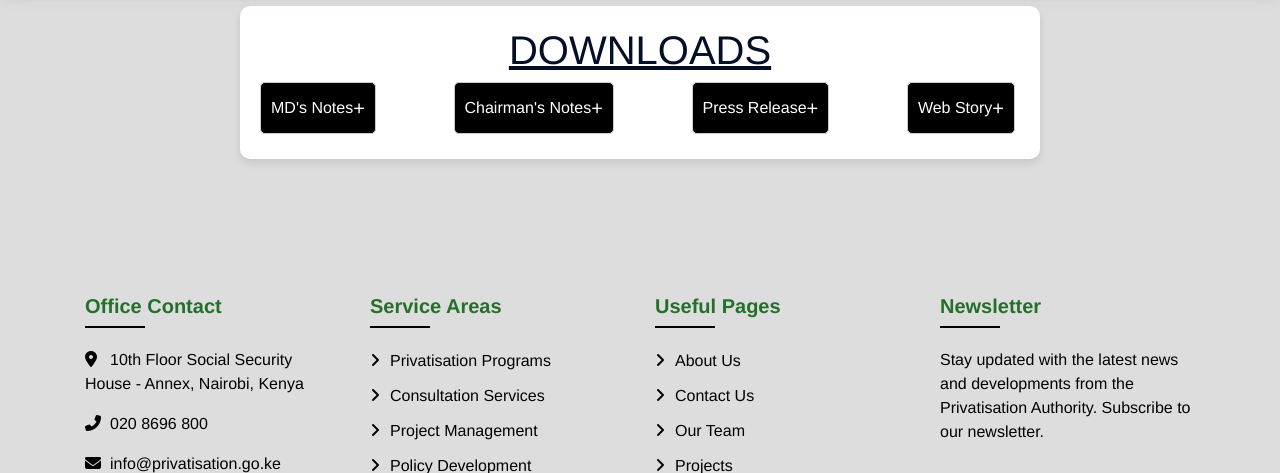
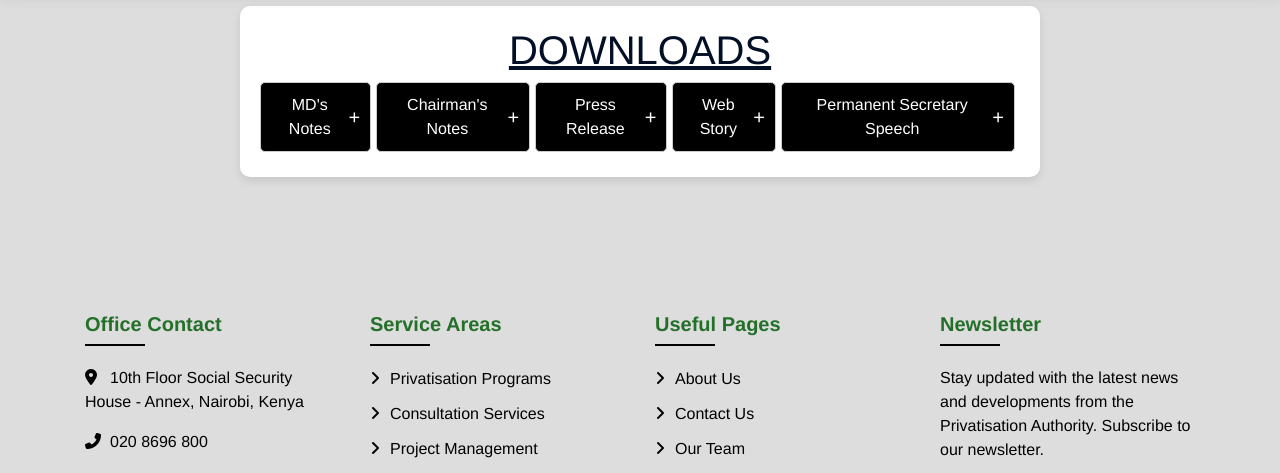
Before and after one commit to Mfalmebetterdayscapital/privatisation, a Django app: page /downloads in a window 1280 px wide. Shown: the part 99-572 px from the top of the page. Run offline with Django 3.2, Linux system fonts and the light colour scheme; some libraries are stand-ins or nearby versions.

Commit message:
some chages

```diff
--- a/template/downloads.html
+++ b/template/downloads.html
@@ -508,6 +508,15 @@
                         <a href="https://drive.google.com/file/d/11CdtVR4YCxTyp_HS9PyXIm2KRkIC72eA/view?usp=sharing">Click To View Notes</a>
                     </div>
                 </div>
+                <div class="section">
+                    <div class="section-title" onclick="toggleSection(event)">
+                        Permanent Secretary Speech
+                        <span class="icon expand"></span>
+                    </div>
+                    <div class="section-content">
+                        <a href="https://drive.google.com/file/d/1HJDvialiYEZlgSf14cH78-QDzuM_zloT/view?usp=sharing">Click To View Notes</a>
+                    </div>
+                </div>
             </div>
         </div>
     </section>
```
